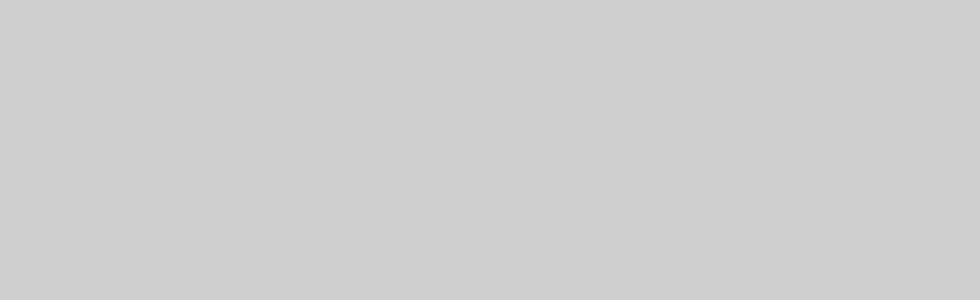
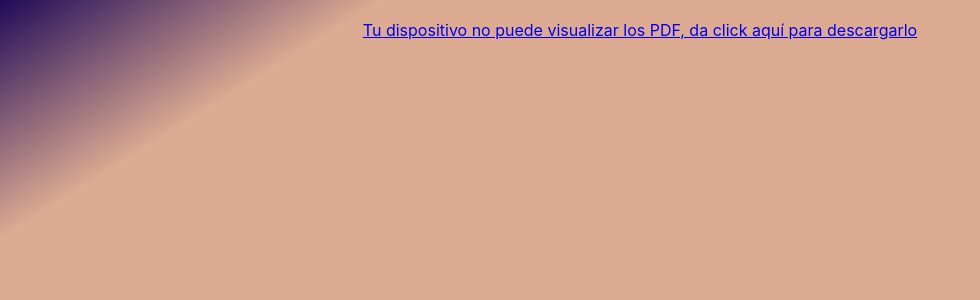
Before and after one commit to JuanArnau7/portfolio, a React (Create React App) app: page /CV in a window 1280 px wide. Before the commit this address had no page. Shown: the top 300 px of the page, without its empty margins (0-980 px from the left). Built offline with nearby package versions, Linux system fonts and the light colour scheme.

Commit message:
Agrego visualizacion de CV en PDF

```diff
--- a/src/App.css
+++ b/src/App.css
@@ -1,11 +1,11 @@
 html{
-  background-color: #cfcfcf;
+  background: linear-gradient(to top left, #ddab92 85%, #200a59); /* #9c7460*/
   min-height: 100vh;
 }
 html.dark{
 
   min-height: 100vh;
-  background-color: #252850;
+  background: linear-gradient(to bottom right, #200a59 85%, #ddab92);
 
 }
 
--- a/src/App.js
+++ b/src/App.js
@@ -4,6 +4,7 @@ import LandingPage from './Components/LandingPage'
 import About from './Components/About'
 import Contacto from './Components/Contacto'
 import Proyectos from './Components/Proyectos'
+import Pdf from './Components/Pdf';
 // import About from './Components/About'
 
 function App() {
@@ -15,6 +16,7 @@ function App() {
         <Route exact path="/About" element={<About/>}/>
         <Route exact path="/Contacto" element={<Contacto/>}/>
         <Route exact path="/Proyectos" element={<Proyectos/>}/>
+        <Route exact path="/CV" element={<Pdf/>}/>
       </Routes>
     </BrowserRouter>
     </div>
--- a/src/Components/About.jsx
+++ b/src/Components/About.jsx
@@ -37,11 +37,11 @@ const About = () => {
                 <path d="M8 12l3 -3l2 2l3 -3" />
                 </svg>
                 <p>
-                Me gradue en Henry de desarrollador Web Full Stack, tengo mas afinidad por el Front End.<br></br>
-                Descubrí que queria ser desarrollador hace dos años aproximadamente, mientras estudiaba la carrera de licenciatura
-                en informatica, decidí comenzar con algunos cursos basicos sobre Python, luego incursione en el mundo del procesamiento de Datos,
-                pero no me sentia completamente comodo, por lo que comence el Bootcamp y allí fue que encontre lo que estaba buscando.<br></br>
-                Planeo dedicarme al desarrollo en tiempo completo, en alguna empresa en la cual pueda continuar desarrollando mis habilidades tecnicas.
+                Me gradué en Henry de desarrollador Web Full Stack, tengo más afinidad por el Front End.<br></br>
+                Descubrí que quería ser desarrollador hace dos años aproximadamente, mientras estudiaba la carrera de Licenciatura
+                en Informática, decidí comenzar con algunos cursos básicos sobre Python, luego incursioné en el mundo del procesamiento de datos,
+                pero no me sentía completamente cómodo, por lo que comencé el Bootcamp y allí fue que encontré lo que estaba buscando.<br></br>
+                Planeo dedicarme al desarrollo en tiempo completo, en alguna empresa en la cual pueda aportar con mis conocimientos y continuar desarrollando mis habilidades técnicas .
 
                 </p>
             </div>
@@ -60,9 +60,9 @@ const About = () => {
                 <li><p><a href="https://certificates.soyhenry.com/cert?id=2c4aa596-072d-4839-b46b-e372d045afba">Full Stack Web Developer</a>. Henry Bootcamp.
                         700 horas de cursado. 2022.</p></li>
                 <li><p>Licenciatura en Informática. Universidad Nacional de La Plata. 2020-actualidad.</p></li>
+                <li><p>Ciencia de Datos. A2 Capacitación(Certificación). 2022</p></li>
                 <li><p>Python. CoderHouse (Certificación). 2021</p></li>
                 <li><p>Todo en ciberseguridad. Udemy(Certificación). 2021</p></li>
-                <li><p>Ciencia de Datos. A2 Capacitación(Certificación). 2022</p></li>
                 <li><p>Productor Asesor de Seguros. AAPAS. 2021.</p></li>
             </ul>
             </div>
@@ -114,6 +114,11 @@ const AboutContainer = styled.nav`
     }
 
     .sobre{
+        background: linear-gradient(
+                to bottom,
+                rgba(0,0,0,0.2),
+                rgba(0,0,0,0.2)
+                );
         @media(max-width:1200px){
             max-width: 100%;
         }
@@ -126,7 +131,8 @@ const AboutContainer = styled.nav`
         p{
             font-family: 'Gill Sans', 'Gill Sans MT', Calibri, 'Trebuchet MS', sans-serif;
             font-size: 25px;
-            color: #ff2301;
+            color: #ff1908;
+
         }
         li{
             font-family: 'Gill Sans', 'Gill Sans MT', Calibri, 'Trebuchet MS', sans-serif;
--- a/src/Components/NavBar.jsx
+++ b/src/Components/NavBar.jsx
@@ -22,7 +22,7 @@ const NavBar = () => {
         <NavContainer>
             <Switch></Switch>
         <div className={`links ${clicked ? 'active' : ''}`}>
-            <a href="../CV-Juan-Pablo-Arnau-EN.pdf" download >Decargar CV</a>
+            <a href="/CV" target={"_blank"}>Decargar CV</a>
             <a href="/Proyectos">Proyectos</a>
             <a href="/">Inicio</a>
             <a href="/About">SobreMi</a>
--- /dev/null
+++ b/src/Components/Pdf.jsx
@@ -0,0 +1,31 @@
+import React, { Component } from 'react';
+
+
+
+class Pdf extends Component{
+    componentDidMount(){
+
+        if(typeof window.orientation !== "undefined"){
+            document.getElementById('enlaceDescargarPdf').click();
+            window.close();
+        }
+    }
+    render() {
+        return (
+            <div style= {{position: 'absolute', width: '100%', height: '100%'}}>
+                <object
+                data={require('../docs/CV-Arnau-Juan-Pablo.pdf')}
+                type="application/pdf"
+                width="100%"
+                height="100%"
+                >
+                    <br />
+                    <a href={require('../docs/CV-Arnau-Juan-Pablo.pdf')} id="enlaceDescargarPdf"
+                    download="CV-Arnau-Juan-Pablo.pdf"
+                    >Tu dispositivo no puede visualizar los PDF, da click aquí para descargarlo</a>
+                </object>
+            </div>
+            );
+        }
+    }
+export default Pdf;
```
Also changed, not shown: 2 other files (tests, documents, lock files or other folders).
